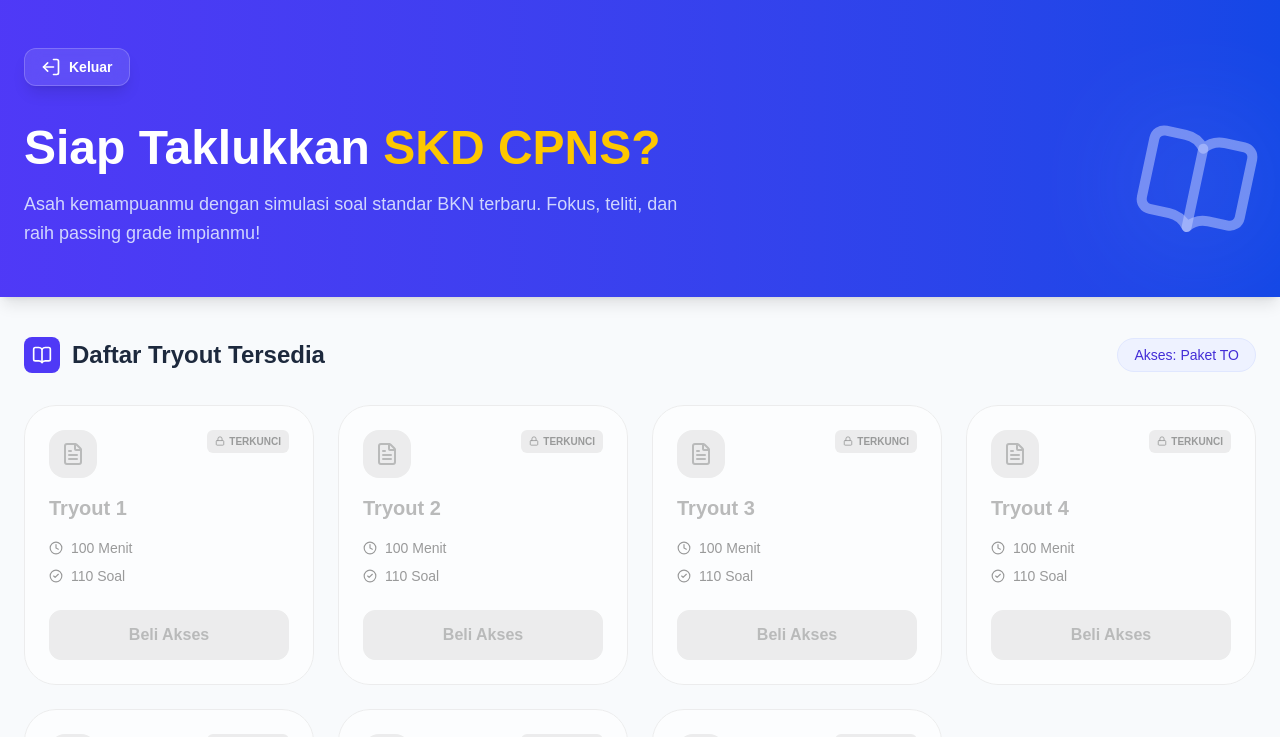
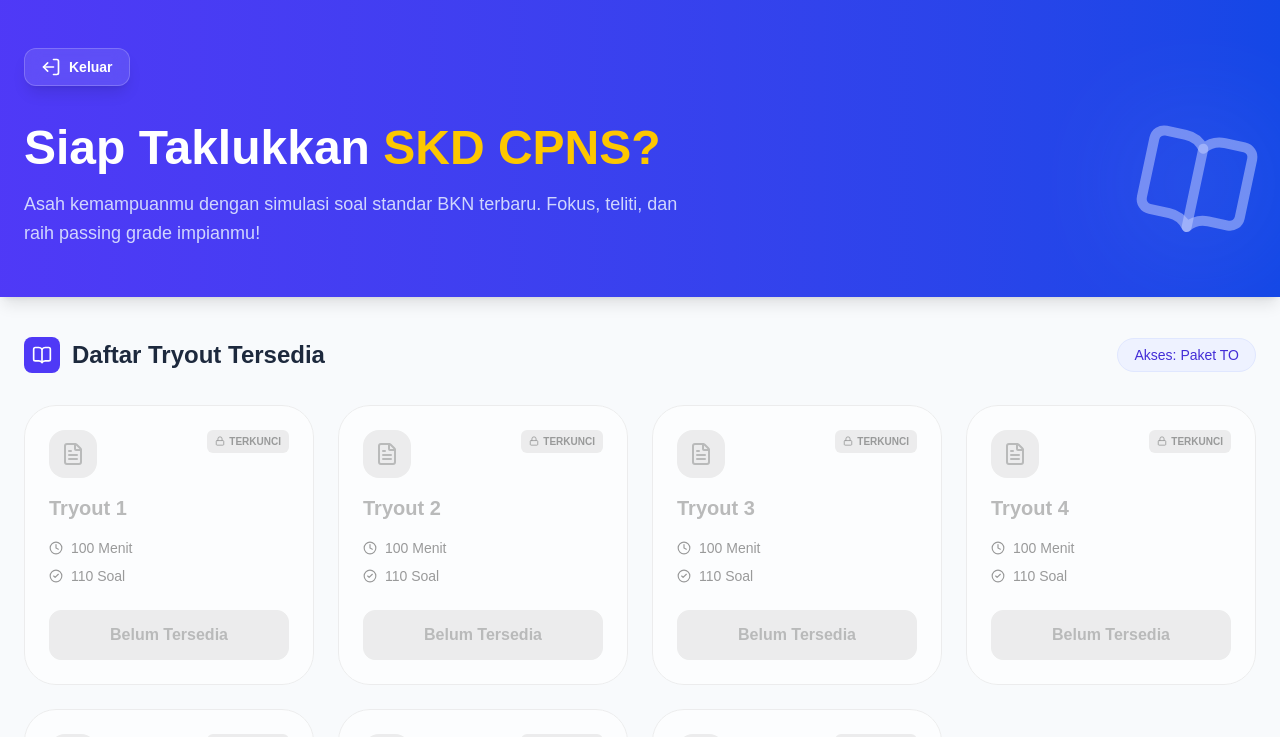
Before and after one commit to faridzk1129/tryout-app, a Next.js app: page /beranda in a window 1280 px wide. Shown: the top 737 px of the page. Built offline with nearby package versions, Linux system fonts and the light colour scheme; sample sign-in values are in the browser's storage.

Commit message:
update button text and user access prompt for clarity in page.tsx

```diff
--- a/app/beranda/page.tsx
+++ b/app/beranda/page.tsx
@@ -174,7 +174,7 @@ export default function Beranda() {
                             : "bg-slate-200 text-slate-400 border-slate-200 cursor-not-allowed"
                         }`}
                       >
-                        {isAvailable ? "Mulai Sekarang" : "Beli Akses"}
+                        {isAvailable ? "Mulai Sekarang" : "Belum Tersedia"}
                         {isAvailable && (
                           <ChevronRight
                             size={18}
--- a/app/page.tsx
+++ b/app/page.tsx
@@ -218,7 +218,7 @@ export default function Home() {
               <p className="text-slate-500 text-sm">
                 Belum memiliki akses?{" "}
                 <a href="#" className="text-indigo-600 hover:text-indigo-800 font-bold">
-                  Daftar Member
+                  Hubungi Admin
                 </a>
               </p>
             </div>
```
